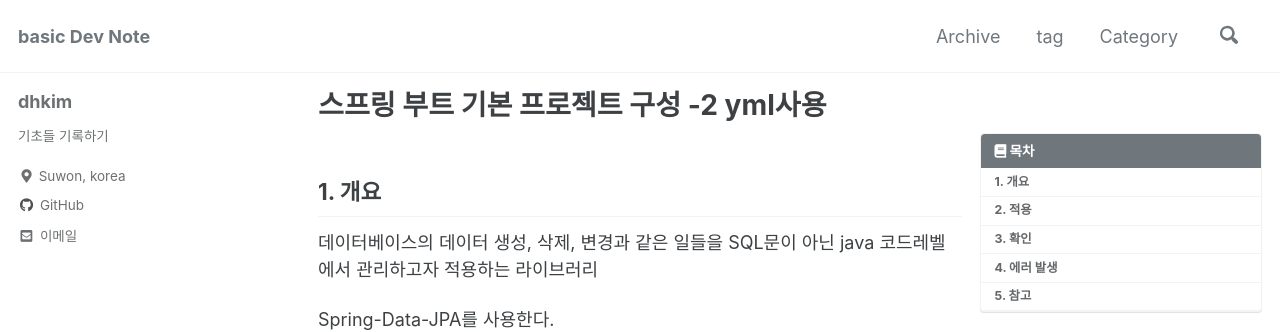
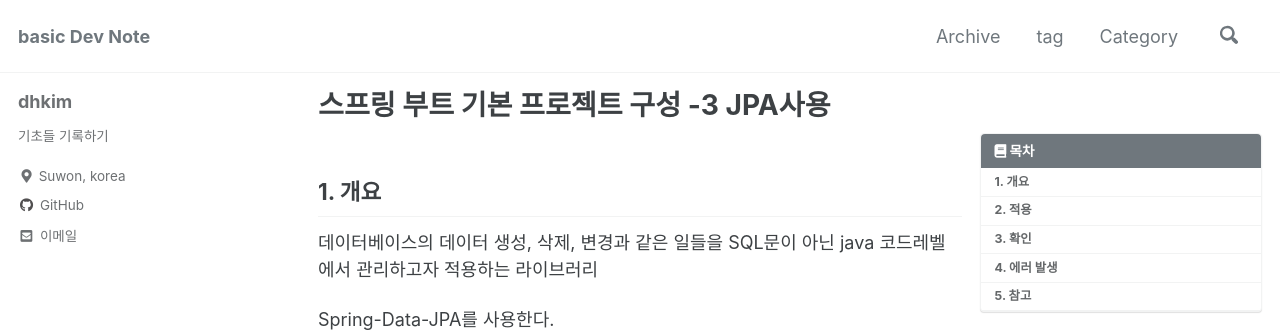
Before and after one commit to DonghyunA/blog, a Jekyll site: the page built from _posts/springboot/2022-05-09-스프링 부트 기본 JPA사용.md, in a window 1280 px wide and 900 px high. Shown: the top 332 px of the window. Built offline with Jekyll 4.4.1, drawn with Linux system fonts in a browser that asks for light colours; cached includes are drawn as plain includes.

Commit message:
제목 수정

```diff
--- a/_posts/springboot/2022-05-09-스프링 부트 기본 JPA사용.md
+++ b/_posts/springboot/2022-05-09-스프링 부트 기본 JPA사용.md
@@ -1,5 +1,5 @@
 ---
-title: 스프링 부트 기본 프로젝트 구성 -2 yml사용
+title: 스프링 부트 기본 프로젝트 구성 -3 JPA사용
 category: SpringBoot
 tags: [SpringBoot, Spring, JPA, spring data jpa, properties, gradle]
 toc: true
```
